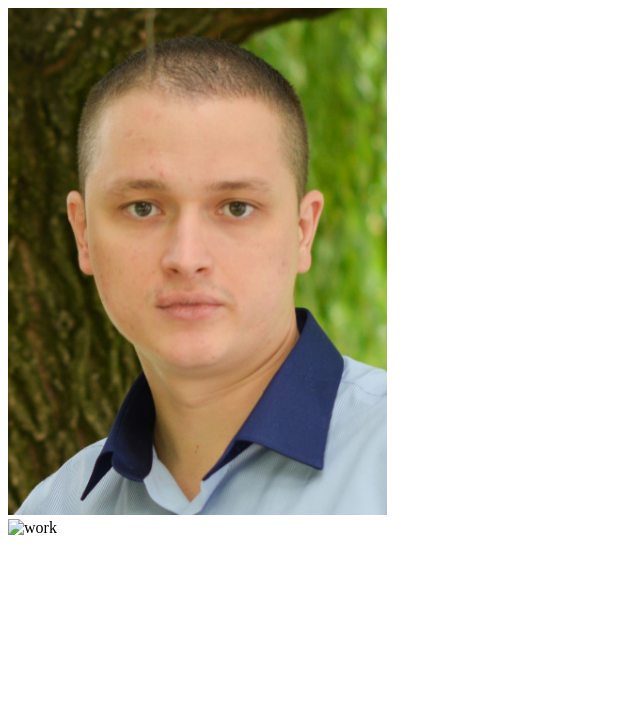
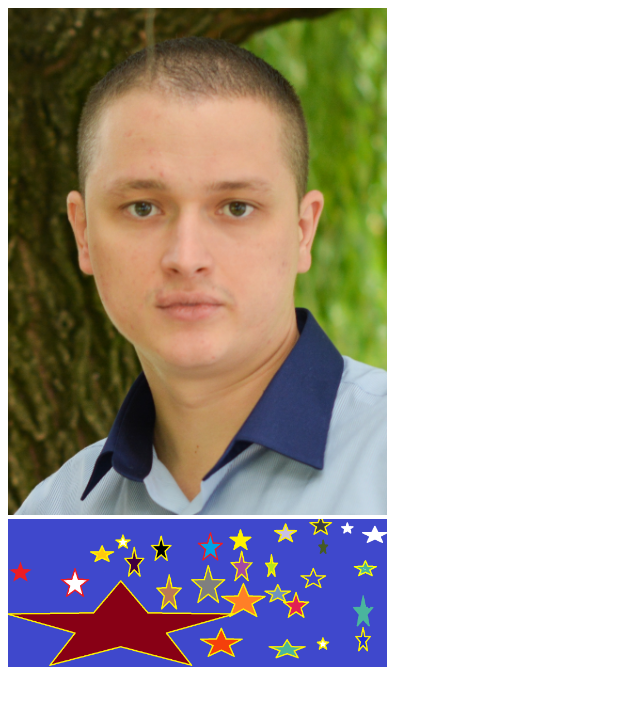
Before and after one commit to ideatag/portfolio-website2, a plain HTML site: page index.html in a window 1280 px wide. Shown: the whole page, without its empty margins (0-640 px from the left). Drawn offline with Linux system fonts and the light colour scheme.

Commit message:
Update index.html

```diff
--- a/index.html
+++ b/index.html
@@ -8,6 +8,6 @@
     <body>
          <img src='assets/1.jpg' alt='Profile Image'>
          <br>
-         <img src='assets/S1.jpg' alt='work'>
+         <img src='assets/S1.png' alt='work'>
     </body>
     </html>
```
